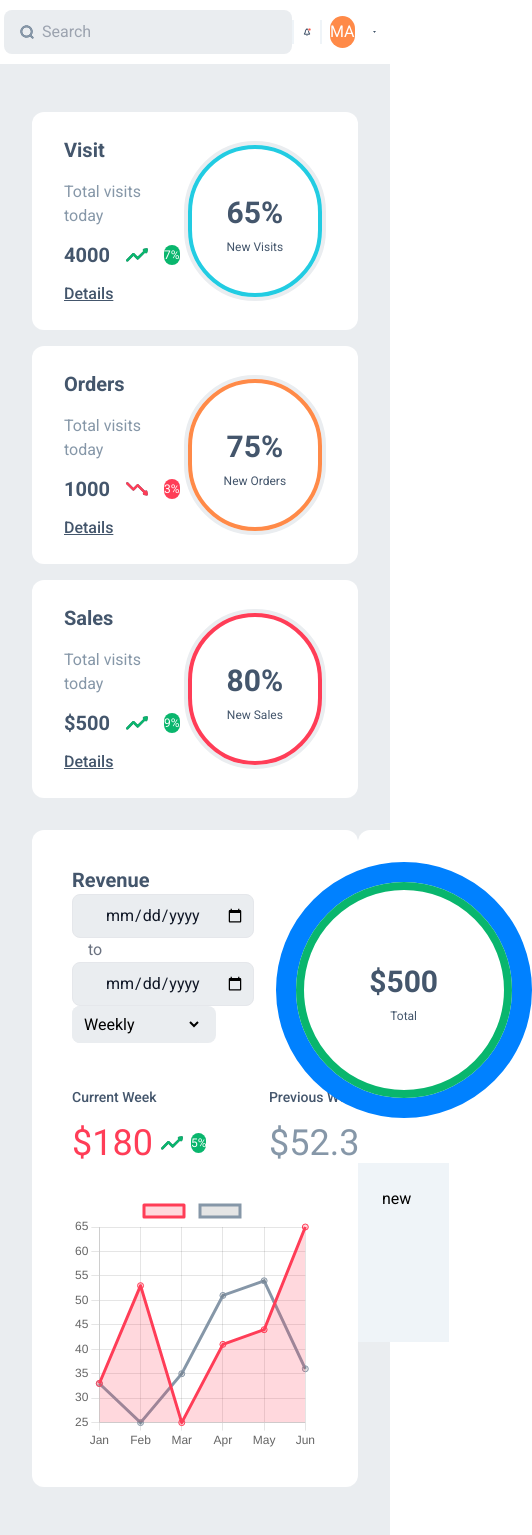
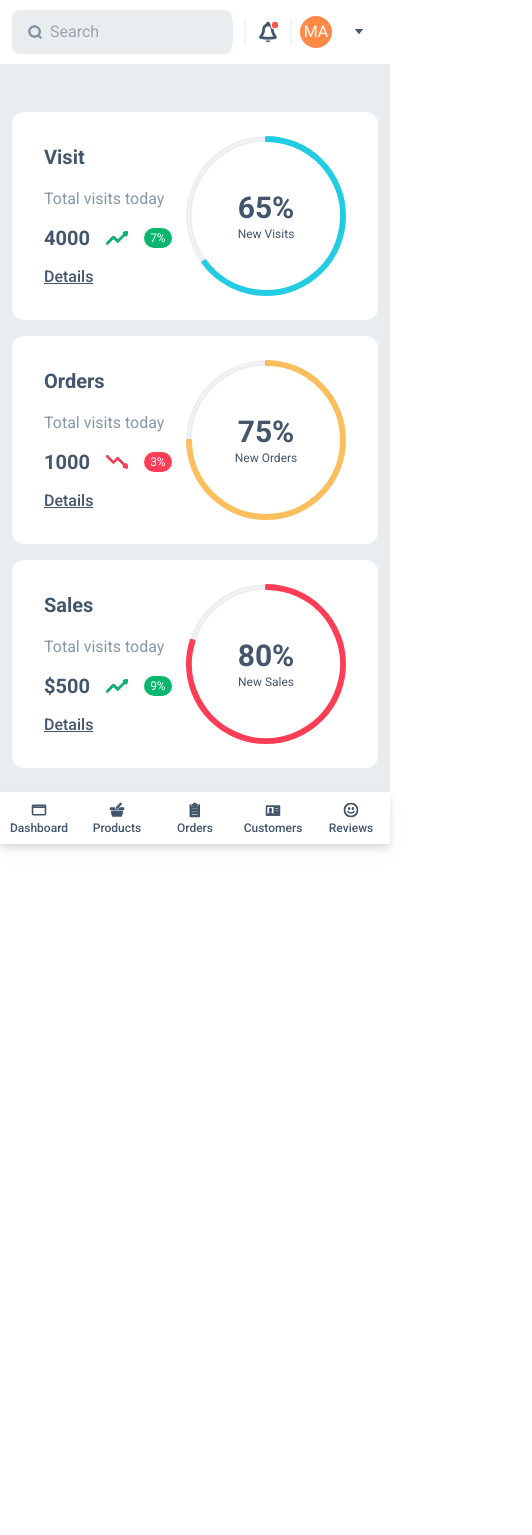
Before and after one commit to Kachielite/eshopper, a React (Create React App) app in the folder client/: page /dashboard in a window 390 px wide. Shown: the whole page, 532 px wide, since content can reach past the window. After the commit the page ends 844 px from the top, so only its background shows below. Built offline with nearby package versions, Linux system fonts and the light colour scheme.

Commit message:
Added real charts data

```diff
--- a/client/src/components/Footer.js
+++ b/client/src/components/Footer.js
@@ -1,9 +1,62 @@
-const Footer = () =>{
-    return(
-        <div>
-            Footer
+import dashboardIcon from "../assets/icons/Dashboard.svg";
+import reviewIcon from "../assets/icons/Emoji.svg";
+import productIcon from "../assets/icons/Cart.svg";
+import ordersIcon from "../assets/icons/Clipboard.svg";
+import customerIcon from "../assets/icons/Contacts.svg";
+
+const Footer = () => {
+  return (
+    <div className="md:hidden fixed bottom-0 left-0 right-0 w-full flex flex-row">
+      {/* Menu Item Container */}
+      <div className="flex flex-row justify-between items-center w-screen bg-bg2 drop-shadow-lg">
+        <div
+          className={`flex flex-col items-center w-full activeMenu cursor-pointer py-2`}>
+          <img
+            src={dashboardIcon}
+            alt="dashboard"
+            className="sidebar-icon w-10 h-10"
+          />
+          <h3 className={`text-text1 font-medium text-xs`}>Dashboard</h3>
         </div>
-    )
-}
+        <div
+          className={`flex flex-col items-center w-full activeMenu cursor-pointer py-2`}>
+          <img
+            src={productIcon}
+            alt="product"
+            className="sidebar-icon w-10 h-10"
+          />
+          <h3 className={`text-text1 font-medium text-xs`}>Products</h3>
+        </div>
+        <div
+          className={`flex flex-col items-center w-full activeMenu cursor-pointer py-2`}>
+          <img
+            src={ordersIcon}
+            alt="orders"
+            className="sidebar-icon w-10 h-10"
+          />
+          <h3 className={`text-text1 font-medium text-xs`}>Orders</h3>
+        </div>
+        <div
+          className={`flex flex-col items-center w-full activeMenu cursor-pointer py-2`}>
+          <img
+            src={customerIcon}
+            alt="customers"
+            className="sidebar-icon w-10 h-10"
+          />
+          <h3 className={`text-text1 font-medium text-xs`}>Customers</h3>
+        </div>
+        <div
+          className={`flex flex-col items-center w-full activeMenu cursor-pointer py-2`}>
+          <img
+            src={reviewIcon}
+            alt="reviews"
+            className="sidebar-icon w-10 h-10"
+          />
+          <h3 className={`text-text1 font-medium text-xs`}>Reviews</h3>
+        </div>
+      </div>
+    </div>
+  );
+};
 
 export default Footer;
--- a/client/src/components/Sidebar.js
+++ b/client/src/components/Sidebar.js
@@ -10,7 +10,7 @@ const Sidebar = ({ show, refTarget }) => {
   return (
     // Global Container
     <div
-      className={`hidden md:flex flex-col items-start justify-start h-screen ${show ? "w-[13%]": "w-[5%]"} duration-150`} >
+      className={`hidden md:flex flex-col items-start bg-bg2 justify-start h-screen ${show ? "w-[13%]": "w-[5%]"} duration-50`} >
       {/* Logo Container */}
       <div className="bg-white w-full md:w-full">
         <div className="flex justify-center items-center w-full h-16 bg-blue1">
--- a/client/src/components/Statistics.js
+++ b/client/src/components/Statistics/Statistics.js
@@ -1,5 +1,6 @@
-import tradeUpIcon from "../assets/icons/Trade-up.svg";
-import tradeDownIcon from "../assets/icons/Trade-down.svg";
+import tradeUpIcon from "../../assets/icons/Trade-up.svg";
+import tradeDownIcon from "../../assets/icons/Trade-down.svg";
+import StatsChart from "./StatsChart";
 
 const Statistics = () => {
   return (
@@ -24,10 +25,14 @@ const Statistics = () => {
           </p>
         </div>
         {/* Graph Stats */}
-        <div className="relative flex flex-col justify-center item-center space-y-2 w-40 h-40 rounded-full border-4 border-bgWhite text-center">
-          <div className="absolute w-full h-full  border-4 border-blue2 rounded-full"></div>
+        <div className="relative flex flex-col justify-center item-center">
+          <div className="absolute w-40 h-40 flex justify-center items-center flex-col">
             <h2 className="font-bold text-text1 text-3xl ">65%</h2>
             <p className="font-normal text-text1 text-xs ">New Visits</p>
+          </div>
+          <div className=" w-40 h-40">
+            <StatsChart color={"#22CCE2"} percentage={65}/>
+          </div>
         </div>
       </div>
       {/* Orders Stats */}
@@ -50,10 +55,14 @@ const Statistics = () => {
           </p>
         </div>
         {/* Graph Stats */}
-        <div className="relative flex flex-col justify-center item-center space-y-2 w-40 h-40 rounded-full border-4 border-bgWhite text-center">
-          <div className="absolute w-full h-full  border-4 border-orange rounded-full"></div>
+        <div className="relative flex flex-col justify-center item-center">
+          <div className="absolute w-40 h-40 flex justify-center items-center flex-col">
             <h2 className="font-bold text-text1 text-3xl ">75%</h2>
             <p className="font-normal text-text1 text-xs ">New Orders</p>
+          </div>
+          <div className=" w-40 h-40">
+            <StatsChart color={"#FDBF5E"} percentage={75}/>
+          </div>
         </div>
       </div>
       {/* Visit Stats */}
@@ -76,10 +85,14 @@ const Statistics = () => {
           </p>
         </div>
         {/* Graph Stats */}
-        <div className="relative flex flex-col justify-center item-center space-y-2 w-40 h-40 rounded-full border-4 border-bgWhite text-center">
-          <div className="absolute w-full h-full  border-4 border-red rounded-full"></div>
+        <div className="relative flex flex-col justify-center item-center">
+          <div className="absolute w-40 h-40 flex justify-center items-center flex-col">
             <h2 className="font-bold text-text1 text-3xl ">80%</h2>
             <p className="font-normal text-text1 text-xs ">New Sales</p>
+          </div>
+          <div className=" w-40 h-40">
+            <StatsChart color={"#FF3D57"} percentage={80}/>
+          </div>
         </div>
       </div>
     </div>
--- /dev/null
+++ b/client/src/components/Statistics/StatsChart.js
@@ -0,0 +1,27 @@
+import "chart.js/auto";
+import { Doughnut } from "react-chartjs-2";
+
+const options = {
+  responsive: true,
+  maintainAspectRatio: false,
+  plugins: {
+    legend: {
+      display: false,
+    },
+  },
+  cutout: 75
+};
+
+export default function StatsChart({color, percentage}) {
+  return <Doughnut data={{
+    labels: ["Current", "Target"],
+    datasets: [
+      {
+        data: [percentage,100-percentage],
+        fill: true,
+        backgroundColor: [color,"rgb(133,151,168, 0.1)",],
+        borderColor: [color,"rgb(133,151,168, 0.1)",],
+      },
+    ],
+  }} options={options} />;
+}
--- a/client/src/components/Topbar.js
+++ b/client/src/components/Topbar.js
@@ -35,8 +35,8 @@ const TopBar = ({toggleSidebar}) => {
   };
   return (
     // Global Container
-    <div className="flex flex-row px-1 md:px-6 py-5 items-center justify-between w-full h-16 bg-bg2">
-      <div className="flex flex-row">
+    <div className="flex flex-row px-3 md:px-6 py-5 items-center justify-between w-full h-16 bg-bg2 shadow-xl">
+      <div className="flex flex-row w-[60%]">
         <img src={menuIcon} alt="menu" className="hidden md:block ml-2 md:mr-14 cursor-pointer hover:scale-125" onClick={toggleSidebar}/>
         <div className="flex flex-row items-center bg-bgWhite w-72 py-2.5 px-3.5 rounded-lg">
           <img src={searchIcon} alt="search" className="mr-1.5" />
--- /dev/null
+++ b/client/src/components/profit/ProfitCharts.js
@@ -0,0 +1,28 @@
+import "chart.js/auto";
+import { Doughnut } from "react-chartjs-2";
+
+const data = {
+  labels: ["Current", "Loss", "Target"],
+  datasets: [
+    {
+      data: [37, 35, 28],
+      fill: true,
+      backgroundColor: ["#FF3D57","#FDBF5E", "#22CCE2"],
+      borderColor: ["#FF3D57","#FDBF5E", "#22CCE2"],
+    },
+  ],
+};
+const options = {
+  responsive: true,
+  maintainAspectRatio: false,
+  plugins: {
+    legend: {
+      display: false,
+    },
+  },
+  cutout: 85
+};
+
+export default function ProfitCharts() {
+  return <Doughnut data={data} options={options} />;
+}
--- a/client/src/components/profit/ProfitStats.js
+++ b/client/src/components/profit/ProfitStats.js
@@ -1,13 +1,61 @@
+import profitUp from "../../assets/icons/ProfitArrowUp.svg";
+import profitDown from "../../assets/icons/ProfitArrowDown.svg";
+import ProfitCharts from "./ProfitCharts";
+
 const ProfitStats = () => {
   return (
-    <div className="bg-bg2 h-[32rem] w-[28%] rounded-xl flex flex-col space-y-2 justify-between items-center">
-      <div className="relative mt-8 flex flex-col justify-center item-center space-y-2 w-64 h-64 rounded-full border-[1.3rem] border-blue1 text-center">
-        <div className="absolute w-full h-full  border-8 border-green rounded-full"></div>
-        <h2 className="font-bold text-text1 text-3xl ">$500</h2>
-        <p className="font-normal text-text1 text-xs ">Total</p>
+    <div className="bg-bg2 h-[32rem] w-full md:w-[28%] rounded-xl flex flex-col space-y-2 justify-between items-center overflow-hidden">
+      <div className=" py-9 px-6 w-full">
+        <h2 className="font-bold text-text1 text-xl text-center md:text-left ">
+          Profit
+        </h2>
+        <div className="relative flex justify-center items-center w-full">
+          {/* <div className="relative mt-8 flex flex-col justify-center item-center space-y-2 w-64 h-64 rounded-full border-[1.3rem] border-blue1 text-center">
+            <div className="absolute w-full h-full  border-8 border-green rounded-full"></div>
+          </div> */}
+          <div className="absolute text-center">
+          <h2 className="font-bold text-text1 text-3xl ">$500</h2>
+            <p className="font-normal text-text2 text-sm ">Total</p>
+          </div>
+          <div className="h-64 w-64">
+            <ProfitCharts />
+          </div>
+        </div>
       </div>
-      <div className="h-[35%] w-full bg-bg3 p-6">
-            new
+      <div className="h-[35%] w-full bg-bg1 px-6 py-4 flex flex-col space-y-2">
+        <div className="w-full flex flex-row justify-between items-center">
+          <div className="flex flex-row space-x-2 item-center mr-12">
+            <div className="my-auto w-2 h-2 rounded-full bg-red "></div>
+            <p className="font-normal text-text1 text-base w-14">Current</p>
+          </div>
+          <div className="flex flex-row space-x-2 item-center">
+            <p className="font-normal text-text1 text-base">$500</p>
+            <img src={profitUp} alt="profit up" />
+          </div>
+          <p className="font-normal text-text1 text-base">37%</p>
+        </div>
+        <div className="w-full flex flex-row justify-between items-center">
+          <div className="flex flex-row space-x-2 item-center mr-12">
+            <div className="my-auto w-2 h-2 rounded-full bg-blue2 "></div>
+            <p className="font-normal text-text1 text-base w-14">Target</p>
+          </div>
+          <div className="flex flex-row space-x-2 item-center">
+            <p className="font-normal text-text1 text-base">$450</p>
+            <img src={profitDown} alt="profit up" />
+          </div>
+          <p className="font-normal text-text1 text-base">35%</p>
+        </div>
+        <div className="w-full flex flex-row justify-between items-center">
+          <div className="flex flex-row space-x-2 item-center mr-12">
+            <div className="my-auto w-2 h-2 rounded-full bg-yellow "></div>
+            <p className="font-normal text-text1 text-base w-14">Loss</p>
+          </div>
+          <div className="flex flex-row space-x-2 item-center">
+            <p className="font-normal text-text1 text-base">$300</p>
+            <img src={profitDown} alt="profit up" />
+          </div>
+          <p className="font-normal text-text1 text-base">28%</p>
+        </div>
       </div>
     </div>
   );
--- a/client/src/components/revenue/RevenueChart.js
+++ b/client/src/components/revenue/RevenueChart.js
@@ -2,27 +2,38 @@ import "chart.js/auto";
 import { Line } from "react-chartjs-2";
 
 const data = {
-  labels: ["Jan", "Feb", "Mar", "Apr", "May", "Jun"],
+  labels: ["Mon", "Tue", "Wed", "Thu", "Fri", "Sat", "Sun"],
   datasets: [
     {
-      label: "",
-      data: [33, 53, 25, 41, 44, 65],
+      label: "Current Week",
+      data: [33, 53, 65, 41, 44, 65, 80],
       fill: true,
       backgroundColor: "rgb(255,61,87,0.2)",
       borderColor: "#FF3D57",
       borderJoinStyle: "round",
+      lineTension: 0.4,
+      pointRadius: 0,
     },
     {
-      label: "",
-      data: [33, 25, 35, 51, 54, 36],
-      fill: false,
+      label: "Previous Week",
+      data: [33, 25, 55, 51, 54, 36, 43],
+      fill: true,
       borderColor: "#8697A8",
+      backgroundColor:"rgb(133,151,168, 0.1)",
+      lineTension: 0.4,
+      borderDash: [10,10],
+      pointRadius: 0,
     },
   ],
 };
 const options = {
   responsive: true,
   maintainAspectRatio: false,
+  plugins: {
+    legend: {
+      display: false,
+    },
+  }
 };
 
 export default function RevenueChart() {
--- a/client/src/components/revenue/RevenueStats.js
+++ b/client/src/components/revenue/RevenueStats.js
@@ -4,12 +4,12 @@ import tradeDownIcon from "../../assets/icons/Trade-down.svg";
 
 const RevenueStats = () => {
   return (
-    <div className="w-full h-full md:w-[70%] md:h-[32rem] py-9 px-10  bg-bg2 rounded-xl">
-      <div className="flex flex-col justify-start md:flex-row  w-full md:justify-between md:items-center">
-        <h2 className="font-bold text-text1 text-xl ">Revenue</h2>
-        <div>
-          <div date-rangepicker class="flex items-center w-[40%] md:w-full flex-wrap">
-            <div class="relative">
+    <div className="w-full h-full md:w-[70%] md:h-[32rem] py-9 px-6 md:px-10  bg-bg2 rounded-xl">
+      <div className="flex flex-col justify-center items-center space-y-6 md:space-y-0 md:flex-row  w-full md:justify-between md:items-center">
+        <h2 className="font-bold text-text1 text-xl text-center md:text-left ">Revenue</h2>
+        <div className="w-full flex flex-row">
+          <div date-rangepicker class="flex flex-row justify-center items-center w-full">
+            <div class="relative w-22">
               <input
                 name="start"
                 type="date"
@@ -37,11 +37,11 @@ const RevenueStats = () => {
           </select>
         </div>
       </div>
-      <div className="mt-11 flex flex-row space-x-20 w-full ">
+      <div className="mt-11 flex flex-row justify-between md:justify-start md:space-x-20 w-full ">
         <div className="w-44 flex flex-col space-y-4 justify-start">
           <p className="font-medium text-sm text-text1">Current Week</p>
           <div className="flex flex-row space-x-1 items-center">
-            <p className="text-red text-4xl font-normal">$180</p>
+            <p className="text-red text-2xl md:text-4xl font-normal">$180</p>
             <img src={tradeUpIcon} alt="trade down" />
             <div className="flex justify-center items-center w-7 h-5 text-white font-normal text-xs bg-green rounded-xl ">
               5%
@@ -51,7 +51,7 @@ const RevenueStats = () => {
         <div className="w-44 flex flex-col space-y-4 justify-start">
           <p className="font-medium text-sm text-text1">Previous Week</p>
           <div className="flex flex-row space-x-1 items-center">
-            <p className="text-text2 text-4xl font-normal">$52.30</p>
+            <p className="text-text2 text-2xl md:text-4xl font-normal">$52.30</p>
             <img src={tradeDownIcon} alt="trade down" />
             <div className="flex justify-center items-center w-7 h-5 text-white font-normal text-xs bg-red rounded-xl ">
               2%
--- a/client/src/index.css
+++ b/client/src/index.css
@@ -5,7 +5,8 @@
 html body {
   padding: 0;
   margin: 0;
-  width: 100vw
+  width: 100vw;
+
 }
 
 .error {
@@ -14,7 +15,7 @@ html body {
 
 
 .activeMenu {
-  @apply  hover:bg-bgWhite hover:border-l-4 hover:border-blue1 duration-200
+  @apply  hover:bg-bgWhite hover:md:border-l-4 hover:border-t-2 hover:border-blue1 duration-200
 }
 
 .topbar-activeMenu {
--- a/client/src/pages/Dashboard.js
+++ b/client/src/pages/Dashboard.js
@@ -3,6 +3,7 @@ import { useState, useRef } from "react";
 import DashboardTab from "./MenuPages/DashboardTab";
 import Sidebar from "../components/Sidebar";
 import TopBar from "../components/Topbar";
+import Footer from "../components/Footer";
 
 const Dashboard = () => {
   const [showSideBar, setShowSideBar] = useState(false);
@@ -22,13 +23,15 @@ const Dashboard = () => {
   };
 
   return (
-    <div className="flex flex-row justify-start items-start w-screen min-h-screen">
+    <div className="relative flex flex-row justify-start items-start w-screen h-screen overflow-hidden">
       <Sidebar show={showSideBar} />
-      <div
-        className={`flex flex-col justify-start items-center w-full min-h-full bg-bgWhite`}>
+      <div className="flex flex-col w-full">
         <TopBar toggleSidebar={sidebarToggler} />
-        <DashboardTab />
+        <div className={`h-full bg-bgWhite overflow-y-auto min-h-screen`}>
+          <DashboardTab />
+        </div>
       </div>
+      <Footer />
     </div>
   );
 };
--- a/client/src/pages/MenuPages/DashboardTab.js
+++ b/client/src/pages/MenuPages/DashboardTab.js
@@ -1,14 +1,17 @@
-import Statistics from "../../components/Statistics";
+import Statistics from "../../components/Statistics/Statistics";
 import RevenueStats from "../../components/revenue/RevenueStats";
 import ProfitStats from "../../components/profit/ProfitStats";
 
+
 const DashboardTab = () => {
   return (
-    <div className="w-full flex flex-col py-12 px-8 space-y-8">
-      <Statistics />
-      <div className="flex flex-row justify-between">
-        <RevenueStats/>
-        <ProfitStats/>
+    <div className="relative md:static w-full h-screen">
+      <div className="w-full flex flex-col py-12 px-3 md:px-8 space-y-8">
+        <Statistics />
+        <div className="flex flex-col space-y-4 md:space-y-0 md:flex-row justify-between h-screen bg-bgWhite">
+          <RevenueStats />
+          <ProfitStats />
+        </div>
       </div>
     </div>
   );
```
Also changed, not shown: client/src/assets/icons/ProfitArrowDown.svg (added), client/src/assets/icons/ProfitArrowUp.svg (added). Lines whose indentation alone changed are shown as unchanged.
